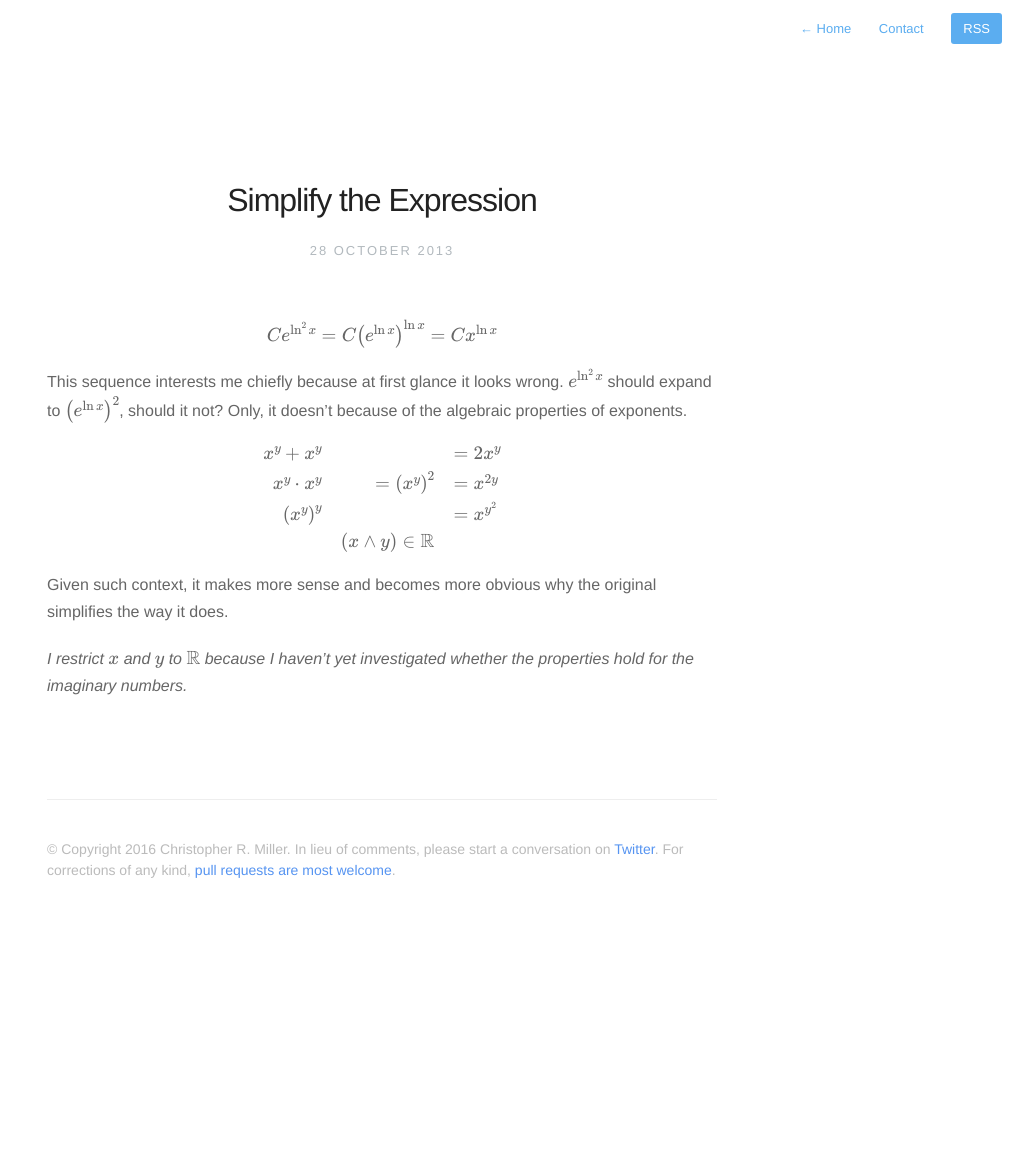
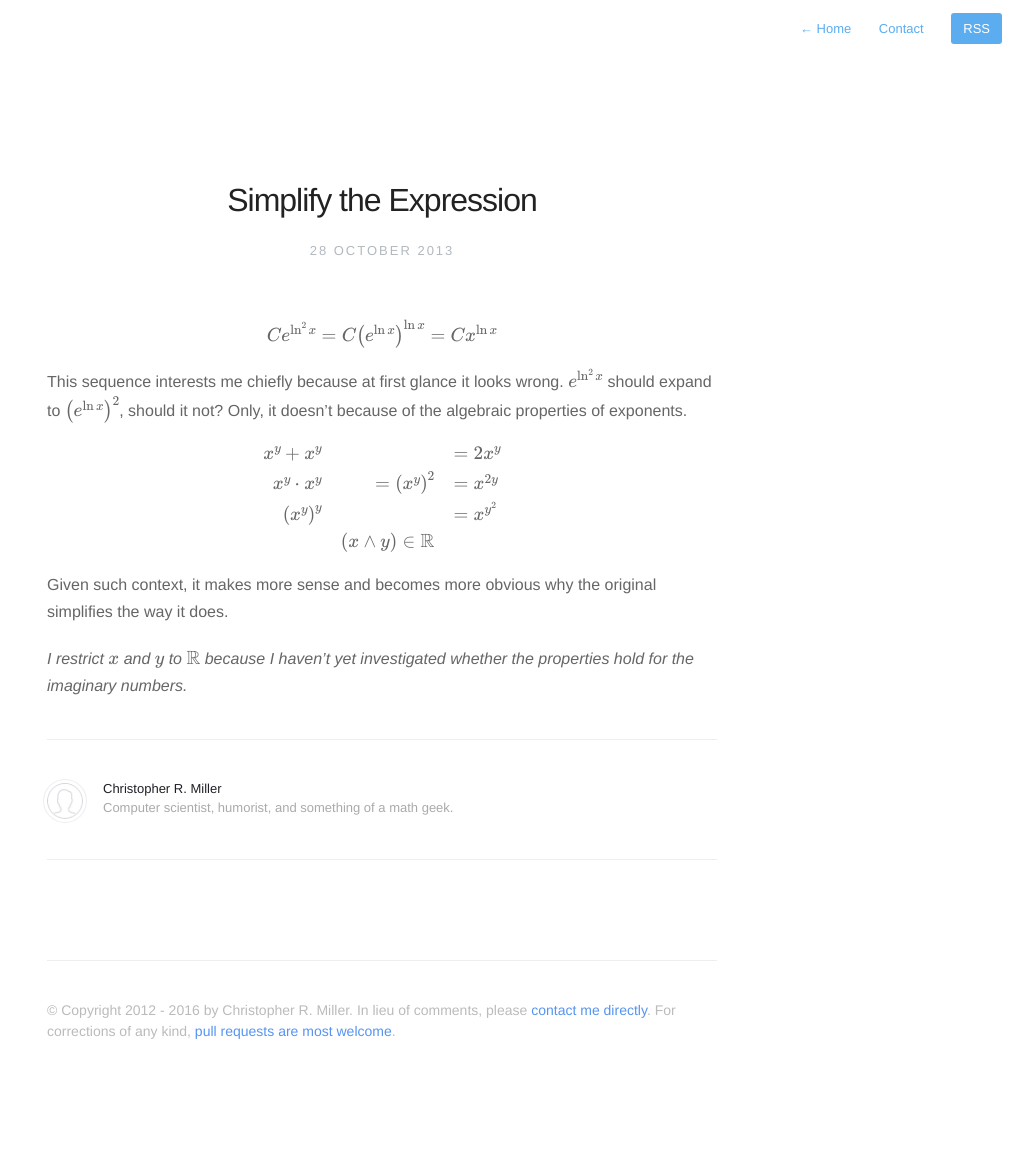
Before and after one commit to mysteriouspants/mysteriouspants.com, a Jekyll site: the page built from _posts/2013-10-28-simplify-the-expression.md, in a window 1280 px wide. Shown: the whole page, without its empty margins (258-1280 px from the left). Built offline with Jekyll 4.4.1, drawn with Linux system fonts in a browser that asks for light colours; formulas are drawn with MathJax 3; before the commit the page ends 1001 px from its top, so only the background shows below that.

Commit message:
Add support for multiple authors; pants.

```diff
--- a/_config.yml
+++ b/_config.yml
@@ -7,13 +7,20 @@ contactPage:       true
 markdown:          kramdown
 highlighter:       rouge
 
-# baseurl:           /
+baseurl:
 domain_name:       http://mysteriouspants.com
 
 url:               http://mysteriouspants.com
-author:            Christopher R. Miller
-authorTwitter:     mysterytrousers
 githubRepo:        mysteriouspants/mysteriouspants.com
+
+default_author:    Christopher R. Miller
+authors:
+    -
+        name:      Christopher R. Miller
+        twitter:   mysterytrousers
+        github:    mysteriouspants
+        avatar:    avatar.png
+        about:     Computer scientist, humorist, and something of a math geek.
 
 permalink:         /blog/:year/:month/:title/
 
--- a/_includes/footer.html
+++ b/_includes/footer.html
@@ -1,3 +1,3 @@
 <footer id="footer">
-    <p class="small">© Copyright {{ site.time | date: '%Y' }} {{ site.author }}. In lieu of comments, please start a conversation on <a href="https://twitter.com/{{ site.authorTwitter }}">Twitter</a>. For corrections of any kind, <a href="https://github.com/{{ site.githubRepo }}">pull requests are most welcome</a>.</p>
+    <p class="small">© Copyright 2012 - {{ site.time | date: '%Y' }} by {{ site.default_author }}. In lieu of comments, please <a href="{{ site.baseurl }}/contact">contact me directly</a>. For corrections of any kind, <a href="https://github.com/{{ site.githubRepo }}">pull requests are most welcome</a>.</p>
 </footer>
--- a/_includes/profile.html
+++ b/_includes/profile.html
@@ -3,13 +3,13 @@
         <header id="header">
         {% if site.aboutPage %}
             <a href="{{ site.baseurl }}/about">
-                <img id="avatar" class="2x" src="{{ site.baseurl }}/assets/images/avatar.png"/>
+                <img id="avatar" class="2x" src="{{ site.baseurl }}/assets/images/mysterious_pants.png"/>
             </a>
         {% else %}
-            <img id="avatar" class="2x" src="{{ site.baseurl }}/assets/images/avatar.png"/>
+            <img id="avatar" class="2x" src="{{ site.baseurl }}/assets/images/mysterious_pants.png"/>
         {% endif %}
             <h1>{{ site.name }}</h1>
-            <!-- <h2>{{ site.description }}</h2> -->
+            <h2>{{ site.description }}</h2>
         </header>
     </section>
 </div>
--- a/_layouts/post.html
+++ b/_layouts/post.html
@@ -12,3 +12,23 @@ archive: true
         {{content}}
     </section>
 </article>
+
+{% if page.author != null %}
+  {% assign page_author = page.author %}
+{% else %}
+  {% assign page_author = site.default_author %}
+{% endif %}
+
+{% for author in site.authors %}
+  {% if author.name == page_author %}
+    <footer id="post-meta" class="clearfix">
+        <a href="http://twitter.com/{{ author.twitter }}">
+            <img class="avatar" src="{{ site.baseurl }}/assets/images/{{ author.avatar }}">
+            <div>
+                <span class="dark">{{ author.name }}</span>
+                <span>{{ author.about }}</span>
+            </div>
+        </a>
+    </footer>
+  {% endif %}
+{% endfor %}
```
Also changed, not shown: assets/images/Kactus-theme-index.png (deleted), assets/images/Kactus-theme-post.png (deleted), assets/images/mysterious_pants.png (added), assets/images/mysterious_pants@2x.png (added).
